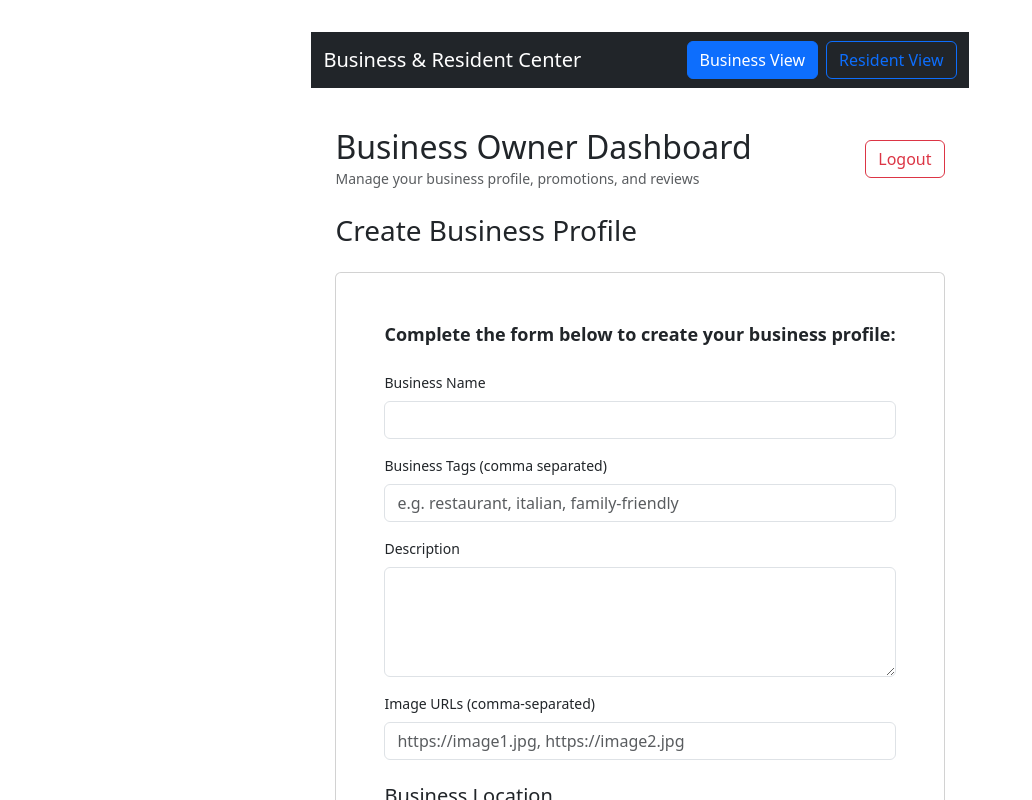
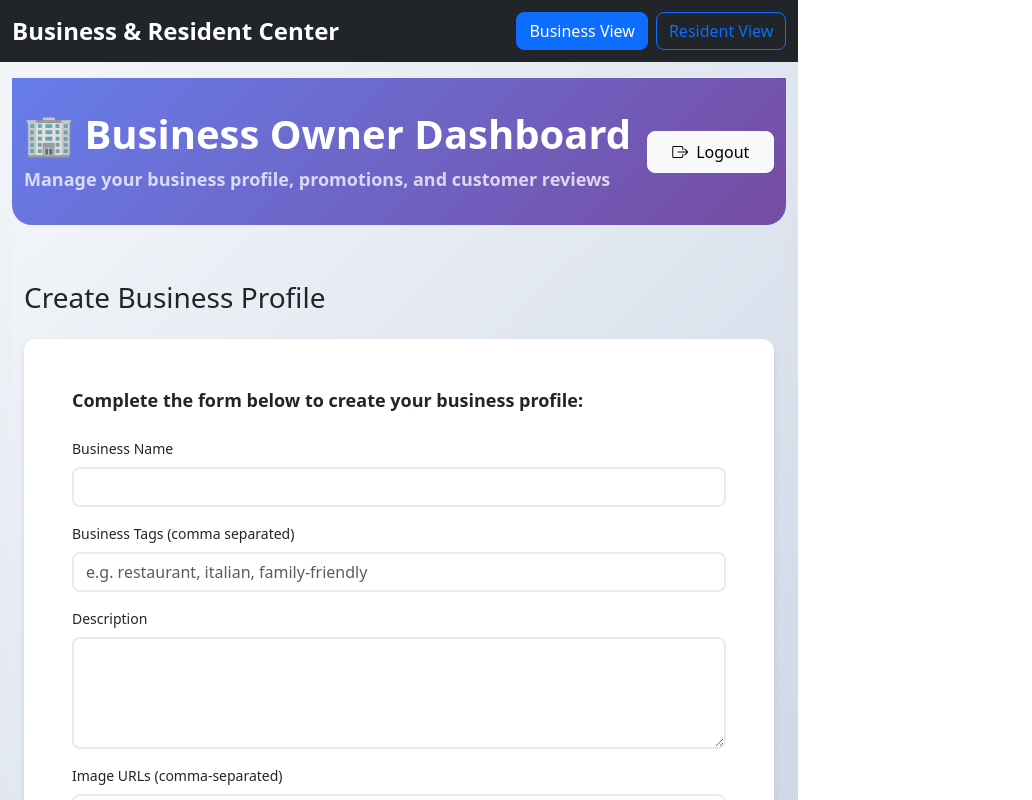
Before and after one commit to tanyatruong/COMP308GroupProject, a React (Vite) app in the folder client/business-app/: page / in a window 1280 px wide. Shown: the top 800 px of the page, without its empty margins (0-1032 px from the left). Built offline with nearby package versions, Linux system fonts and the light colour scheme; no server answers.

Commit message:
feat: add professional styling and UI improvements

```diff
--- a/client/business-app/index.html
+++ b/client/business-app/index.html
@@ -4,7 +4,8 @@
     <meta charset="UTF-8" />
     <link rel="icon" type="image/svg+xml" href="/vite.svg" />
     <meta name="viewport" content="width=device-width, initial-scale=1.0" />
-    <title>Business App</title>
+    <link href="https://cdn.jsdelivr.net/npm/bootstrap-icons@1.11.0/font/bootstrap-icons.css" rel="stylesheet">
+    <title>Community Platform - Business Dashboard</title>
   </head>
   <body>
     <div id="root"></div>
--- a/client/business-app/src/App.css
+++ b/client/business-app/src/App.css
@@ -1,11 +1,149 @@
+/* Global Styles */
 #root {
-  max-width: 1280px;
-  margin: 0 auto;
-  padding: 2rem;
-  text-align: center;
+  max-width: 100%;
+  margin: 0;
+  padding: 0;
+  text-align: left;
 }
 
 .App {
   width: 100%;
-  text-align: left;
+  min-height: 100vh;
+  background: linear-gradient(135deg, #f5f7fa 0%, #c3cfe2 100%);
 }
+
+/* Custom Bootstrap Overrides */
+.navbar-brand {
+  font-weight: 700;
+  font-size: 1.5rem;
+}
+
+.btn {
+  border-radius: 8px;
+  font-weight: 500;
+  transition: all 0.3s ease;
+}
+
+.btn:hover {
+  transform: translateY(-2px);
+  box-shadow: 0 4px 12px rgba(0,0,0,0.15);
+}
+
+.card {
+  border: none;
+  border-radius: 12px;
+  box-shadow: 0 4px 6px rgba(0, 0, 0, 0.1);
+  transition: all 0.3s ease;
+}
+
+.card:hover {
+  transform: translateY(-4px);
+  box-shadow: 0 8px 25px rgba(0, 0, 0, 0.15);
+}
+
+/* Dashboard Styles */
+.dashboard-card {
+  background: white;
+  border-radius: 16px;
+  padding: 2rem;
+  margin-bottom: 2rem;
+  box-shadow: 0 10px 30px rgba(0, 0, 0, 0.1);
+}
+
+.dashboard-header {
+  background: linear-gradient(135deg, #667eea 0%, #764ba2 100%);
+  color: white;
+  padding: 2rem 0;
+  margin-bottom: 2rem;
+  border-radius: 0 0 20px 20px;
+}
+
+/* Business Profile Styles */
+.business-profile-card {
+  background: white;
+  border-radius: 16px;
+  overflow: hidden;
+  box-shadow: 0 10px 30px rgba(0, 0, 0, 0.1);
+}
+
+.business-tags .badge {
+  background: linear-gradient(45deg, #667eea, #764ba2);
+  border: none;
+  padding: 0.5rem 1rem;
+  margin: 0.25rem;
+  border-radius: 20px;
+}
+
+/* Review Styles */
+.review-card {
+  border-left: 4px solid #667eea;
+  background: white;
+  border-radius: 8px;
+  margin-bottom: 1rem;
+}
+
+.star-rating {
+  color: #ffc107;
+  font-size: 1.2rem;
+}
+
+/* Form Styles */
+.form-control {
+  border-radius: 8px;
+  border: 2px solid #e9ecef;
+  transition: all 0.3s ease;
+}
+
+.form-control:focus {
+  border-color: #667eea;
+  box-shadow: 0 0 0 0.2rem rgba(102, 126, 234, 0.25);
+}
+
+/* Alert Styles */
+.alert {
+  border-radius: 8px;
+  border: none;
+}
+
+/* Loading Spinner */
+.loading-spinner {
+  display: flex;
+  justify-content: center;
+  align-items: center;
+  min-height: 200px;
+}
+
+/* Responsive Design */
+@media (max-width: 768px) {
+  .dashboard-card {
+    padding: 1rem;
+    margin-bottom: 1rem;
+  }
+
+  .btn-group {
+    flex-direction: column;
+  }
+
+  .btn-group .btn {
+    margin-bottom: 0.5rem;
+  }
+}
+
+/* Animation Classes */
+.fade-in {
+  animation: fadeIn 0.5s ease-in;
+}
+
+@keyframes fadeIn {
+  from { opacity: 0; transform: translateY(20px); }
+  to { opacity: 1; transform: translateY(0); }
+}
+
+.slide-in {
+  animation: slideIn 0.3s ease-out;
+}
+
+@keyframes slideIn {
+  from { transform: translateX(-100%); }
+  to { transform: translateX(0); }
+}
--- a/client/business-app/src/components/business/BusinessDashboard.jsx
+++ b/client/business-app/src/components/business/BusinessDashboard.jsx
@@ -106,24 +106,30 @@ const BusinessDashboard = () => {
   const hasBusinessProfile = !error && data && data.businessProfileByOwner;
 
   return (
-    <Container fluid className="py-4">
+    <div className="App">
       {notification.show && (
-        <Alert variant={notification.variant} onClose={() => setNotification({ ...notification, show: false })} dismissible>
+        <Alert variant={notification.variant} onClose={() => setNotification({ ...notification, show: false })} dismissible className="m-3">
           {notification.message}
         </Alert>
       )}
 
-      <Row className="mb-4">
+      <div className="dashboard-header">
+        <Container fluid>
+          <Row className="align-items-center">
             <Col className="d-flex justify-content-between align-items-center flex-wrap gap-3">
               <div>
-            <h2 className="mb-0">Business Owner Dashboard</h2>
-            <small className="text-muted">Manage your business profile, promotions, and reviews</small>
+                <h1 className="mb-2 fw-bold">🏢 Business Owner Dashboard</h1>
+                <p className="mb-0 opacity-75">Manage your business profile, promotions, and customer reviews</p>
               </div>
-          <Button variant="outline-danger" onClick={handleLogout}>
-            Logout
+              <Button variant="light" onClick={handleLogout} className="px-4 py-2">
+                <i className="bi bi-box-arrow-right me-2"></i>Logout
               </Button>
             </Col>
           </Row>
+        </Container>
+      </div>
+
+      <Container fluid className="py-4">
 
       {!hasBusinessProfile ? (
         <CreateBusinessProfile onSuccess={handleProfileCreated} />
@@ -132,15 +138,15 @@ const BusinessDashboard = () => {
           {/* Navigation Toolbar */}
           <Row className="mb-4">
             <Col>
-              <div className="btn-group d-flex flex-wrap gap-2">
-                <Button variant="outline-primary" className="flex-fill" onClick={navigateToProfile}>
-                  🏢 Profile
+              <div className="btn-group d-flex flex-wrap gap-3">
+                <Button variant="primary" className="flex-fill px-4 py-3" onClick={navigateToProfile}>
+                  <i className="bi bi-building me-2"></i>Business Profile
                 </Button>
-                <Button variant="outline-primary" className="flex-fill" onClick={navigateToOffers}>
-                  💡 Promotions
+                <Button variant="outline-primary" className="flex-fill px-4 py-3" onClick={navigateToOffers}>
+                  <i className="bi bi-megaphone me-2"></i>Promotions
                 </Button>
-                <Button variant="outline-primary" className="flex-fill" onClick={navigateToReviews}>
-                  ⭐ Reviews
+                <Button variant="outline-primary" className="flex-fill px-4 py-3" onClick={navigateToReviews}>
+                  <i className="bi bi-star me-2"></i>Customer Reviews
                 </Button>
               </div>
             </Col>
@@ -149,54 +155,98 @@ const BusinessDashboard = () => {
           {/* Dashboard Overview Cards */}
           <Row className="g-4 mb-4">
             <Col md={4}>
-              <Card className="h-100 shadow-sm border-0">
-                <Card.Body className="text-center">
-                  <h5 className="fw-semibold">Business Profile</h5>
-                  <p className="text-muted">{data.businessProfileByOwner.businessName}</p>
-                  <Button variant="primary" onClick={navigateToProfile}>View Profile</Button>
+              <Card className="h-100 dashboard-card fade-in">
+                <Card.Body className="text-center p-4">
+                  <div className="mb-3">
+                    <i className="bi bi-building text-primary" style={{fontSize: '3rem'}}></i>
+                  </div>
+                  <h5 className="fw-bold mb-3">Business Profile</h5>
+                  <p className="text-muted mb-3">{data.businessProfileByOwner.businessName}</p>
+                  <Button variant="primary" onClick={navigateToProfile} className="px-4">
+                    <i className="bi bi-eye me-2"></i>View Profile
+                  </Button>
                 </Card.Body>
               </Card>
             </Col>
             <Col md={4}>
-              <Card className="h-100 shadow-sm border-0">
-                <Card.Body className="text-center">
-                  <h5 className="fw-semibold">Promotions</h5>
-                  <p className="text-muted">{data.businessProfileByOwner.offers?.length || 0} Active Offers</p>
+              <Card className="h-100 dashboard-card fade-in">
+                <Card.Body className="text-center p-4">
+                  <div className="mb-3">
+                    <i className="bi bi-megaphone text-success" style={{fontSize: '3rem'}}></i>
+                  </div>
+                  <h5 className="fw-bold mb-3">Promotions</h5>
+                  <p className="text-muted mb-3">{data.businessProfileByOwner.offers?.length || 0} Active Offers</p>
                   <div className="d-flex justify-content-center gap-2">
-                    <Button variant="primary" onClick={navigateToCreateOffer}>+ New</Button>
-                    <Button variant="outline-primary" onClick={navigateToOffers}>View All</Button>
+                    <Button variant="success" onClick={navigateToCreateOffer} className="px-3">
+                      <i className="bi bi-plus me-1"></i>New
+                    </Button>
+                    <Button variant="outline-primary" onClick={navigateToOffers} className="px-3">
+                      <i className="bi bi-list me-1"></i>All
+                    </Button>
                   </div>
                 </Card.Body>
               </Card>
             </Col>
             <Col md={4}>
-              <Card className="h-100 shadow-sm border-0">
-                <Card.Body className="text-center">
-                  <h5 className="fw-semibold">Customer Reviews</h5>
-                  <p className="text-muted">{data.businessProfileByOwner.reviews?.length || 0} Reviews</p>
-                  <Button variant="primary" onClick={navigateToReviews}>View Reviews</Button>
+              <Card className="h-100 dashboard-card fade-in">
+                <Card.Body className="text-center p-4">
+                  <div className="mb-3">
+                    <i className="bi bi-star text-warning" style={{fontSize: '3rem'}}></i>
+                  </div>
+                  <h5 className="fw-bold mb-3">Customer Reviews</h5>
+                  <p className="text-muted mb-3">{data.businessProfileByOwner.reviews?.length || 0} Reviews</p>
+                  <Button variant="warning" onClick={navigateToReviews} className="px-4">
+                    <i className="bi bi-star me-2"></i>View Reviews
+                  </Button>
                 </Card.Body>
               </Card>
             </Col>
           </Row>
 
-          {/* Recent Activity */}
-          <Card className="border-0 shadow-sm">
-            <Card.Header className="bg-white border-0">
-              <h5 className="mb-0">Welcome to your Business Dashboard</h5>
+          {/* Welcome Section */}
+          <Card className="dashboard-card">
+            <Card.Header className="bg-gradient text-white border-0" style={{background: 'linear-gradient(135deg, #667eea 0%, #764ba2 100%)'}}>
+              <h4 className="mb-0">
+                <i className="bi bi-info-circle me-2"></i>Welcome to your Business Dashboard
+              </h4>
             </Card.Header>
-            <Card.Body>
-              <p className="text-muted">Here are a few introductions</p>
-              <ul className="mb-0">
-                <li>✅ COMP308 - Emerging Technologies | Winter 2025 </li>
-                <li>✅ Representing from Group 1</li>
-                <li>✅ Tanya Truong is in charge of the Business Owner feature.</li>
-              </ul>
+            <Card.Body className="p-4">
+              <p className="text-muted mb-3">Here's what you can do with your business dashboard:</p>
+              <Row>
+                <Col md={4}>
+                  <div className="d-flex align-items-center mb-3">
+                    <i className="bi bi-check-circle-fill text-success me-3" style={{fontSize: '1.5rem'}}></i>
+                    <div>
+                      <h6 className="mb-1">COMP308 - Emerging Technologies</h6>
+                      <small className="text-muted">Winter 2025</small>
+                    </div>
+                  </div>
+                </Col>
+                <Col md={4}>
+                  <div className="d-flex align-items-center mb-3">
+                    <i className="bi bi-people-fill text-primary me-3" style={{fontSize: '1.5rem'}}></i>
+                    <div>
+                      <h6 className="mb-1">Group 1 Project</h6>
+                      <small className="text-muted">Community Platform</small>
+                    </div>
+                  </div>
+                </Col>
+                <Col md={4}>
+                  <div className="d-flex align-items-center mb-3">
+                    <i className="bi bi-person-badge-fill text-warning me-3" style={{fontSize: '1.5rem'}}></i>
+                    <div>
+                      <h6 className="mb-1">Tanya Truong</h6>
+                      <small className="text-muted">Business Owner Feature</small>
+                    </div>
+                  </div>
+                </Col>
+              </Row>
             </Card.Body>
           </Card>
         </>
       )}
       </Container>
+    </div>
   );
 };
 
```
Lines whose indentation alone changed are shown as unchanged.
